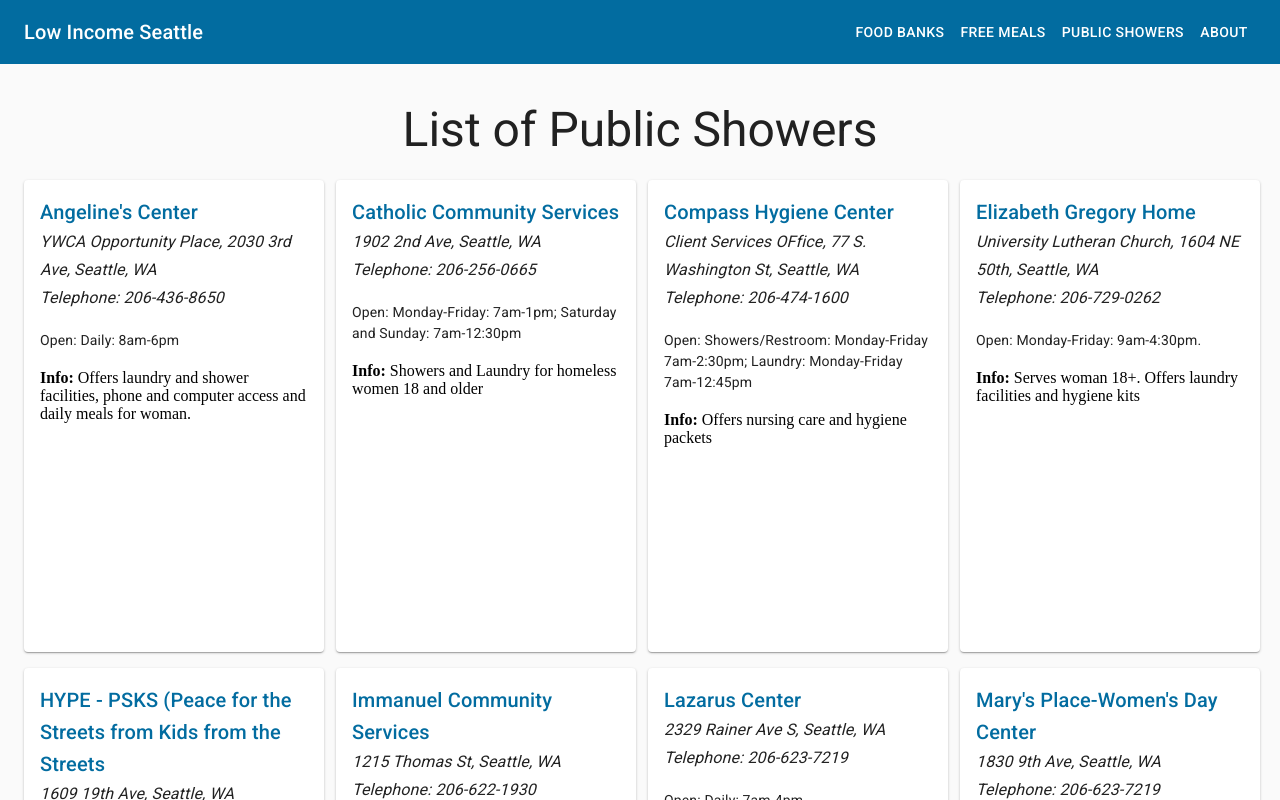
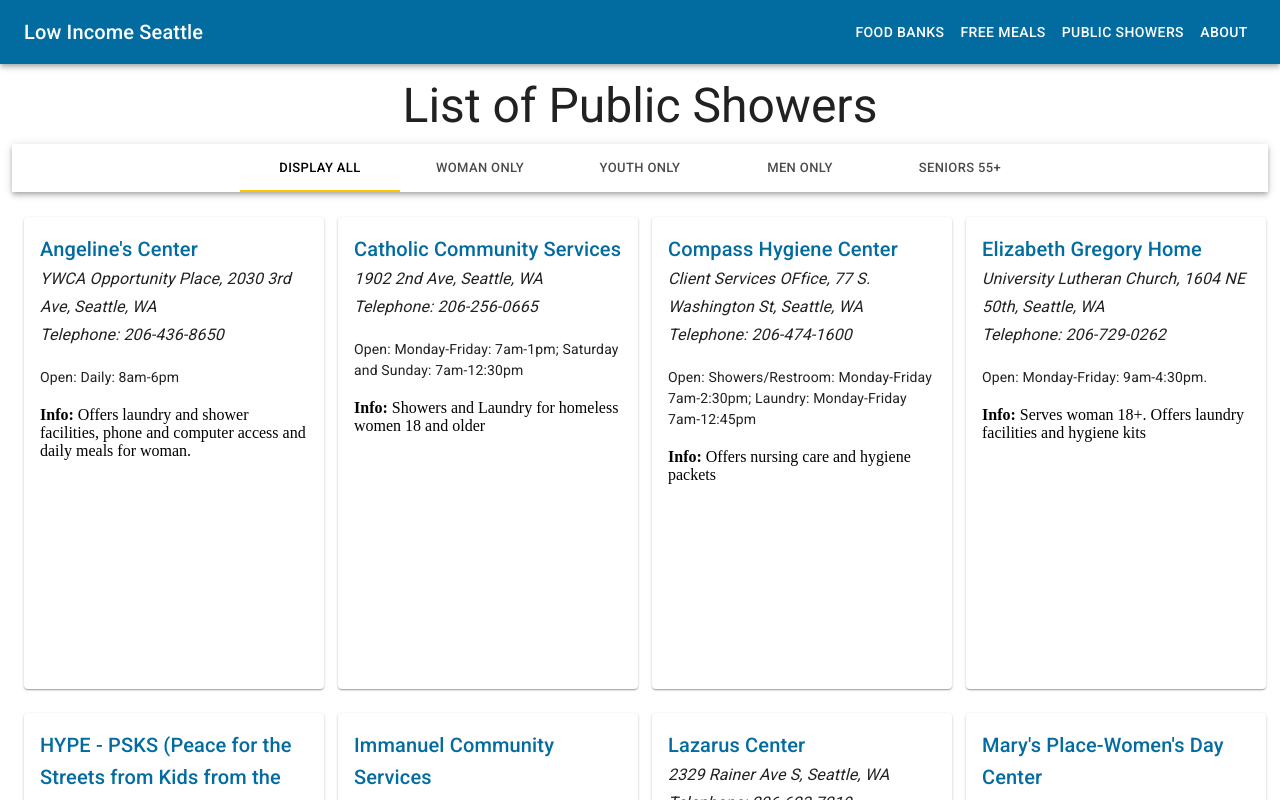
Before and after one commit to ManuelMesson/low-income-seattle, a React (Create React App) app: page /public-showers in a window 1280 px wide. Shown: the top 800 px of the page. Built offline with nearby package versions, Linux system fonts and the light colour scheme; the HTML template or start-up script is replaced by a standard one.

Commit message:
added filter to public showers

```diff
--- a/src/App.css
+++ b/src/App.css
@@ -1,8 +1,3 @@
-.App-footer {
-  background: #222;
-  height: 200px;
-  width: 100%;
-}
 
 .header-menu {
   text-align: end
@@ -22,5 +17,5 @@
 main {
   padding: 24px;
   min-height: 650px;
-  background: #FAFAFA;
+  /* background: #FAFAFA; */
 }
--- a/src/constants/PublicShowers.js
+++ b/src/constants/PublicShowers.js
@@ -5,7 +5,8 @@
         phone: '206-436-8650',
         address: 'YWCA Opportunity Place, 2030 3rd Ave, Seattle, WA',
         open: 'Daily: 8am-6pm',
-        info: 'Offers laundry and shower facilities, phone and computer access and daily meals for woman.'
+        info: 'Offers laundry and shower facilities, phone and computer access and daily meals for woman.',
+        peopleServed: 'woman'
     },
     {
         id: 2,
@@ -13,7 +14,8 @@
         phone: '206-256-0665',
         address: '1902 2nd Ave, Seattle, WA',
         open: 'Monday-Friday: 7am-1pm; Saturday and Sunday: 7am-12:30pm',
-        info: 'Showers and Laundry for homeless women 18 and older'
+        info: 'Showers and Laundry for homeless women 18 and older',
+        peopleServed: 'woman'
     },
     {
         id: 3,
@@ -21,7 +23,8 @@
         phone: '206-474-1600',
         address: 'Client Services OFfice, 77 S. Washington St, Seattle, WA',
         open: 'Showers/Restroom: Monday-Friday 7am-2:30pm; Laundry: Monday-Friday 7am-12:45pm',
-        info: 'Offers nursing care and hygiene packets'
+        info: 'Offers nursing care and hygiene packets',
+        peopleServed: 'all'
     },
     {
         id:4,
@@ -30,6 +33,7 @@
         address: 'University Lutheran Church, 1604 NE 50th, Seattle, WA',
         open: 'Monday-Friday: 9am-4:30pm.',
         info: 'Serves woman 18+. Offers laundry facilities and hygiene kits',
+        peopleServed: 'woman'
 
     },
     {
@@ -38,7 +42,8 @@
         phone: '206-726-8500',
         address: '1609 19th Ave, Seattle, WA',
         open: 'Monday-Wednesday and Friday: noon-3pm',
-        info: 'Showers, laundry, facilities, meals, clothing & other services for homeless persons ages 18-29'
+        info: 'Showers, laundry, facilities, meals, clothing & other services for homeless persons ages 18-29',
+        peopleServed: 'youth'
     },
     {
         id: 6,
@@ -46,7 +51,8 @@
         phone: '206-622-1930',
         address: '1215 Thomas St, Seattle, WA',
         open: 'Laundry Monday-Friday 8am-11:30am. Showers Monday-Friday 8am-1:30pm',
-        info: 'Offers laundry and shower facilities, also provides towels and detergent'
+        info: 'Offers laundry and shower facilities, also provides towels and detergent',
+        peopleServed: 'all'
     },
     {
         id: 7,
@@ -54,7 +60,8 @@
         phone: '206-623-7219',
         address: '2329 Rainer Ave S, Seattle, WA',
         open: 'Daily: 7am-4pm',
-        info: 'Showers and Laundry. Servers ages 50+. Photo ID required.'
+        info: 'Showers and Laundry. Servers ages 50+. Photo ID required.',
+        peopleServed: 'senior'
     },
     {
         id: 8,
@@ -62,7 +69,8 @@
         phone: '206-623-7219',
         address: '1830 9th Ave, Seattle, WA',
         open: 'Monday-Friday: 7am-3:30pm; Saturday: 9am-1pm',
-        info: 'Provides showers, restrooms, hygiene items for women and women with children'
+        info: 'Provides showers, restrooms, hygiene items for women and women with children',
+        peopleServed: 'woman'
     },
     {
         id: 9,
@@ -70,7 +78,8 @@
         phone: '206-374-0866',
         address: '2709 3rd Ave, Seattle, WA',
         open: 'Monday-Thursday: 8am-10am.',
-        info: 'Drop in services including: showers and laundry for youth 23 and younger.'
+        info: 'Drop in services including: showers and laundry for youth 23 and younger.',
+        peopleServed: 'youth'
     },
     {
         id: 10,
@@ -79,6 +88,7 @@
         address: '901 Rainier Ave. S, Seattle, WA',
         open: 'Monday-Friday: 9am-12pm',
         info: 'For homeless adults. Provides separate showers for men and woman',
+        peopleServed: 'all'
     },
     {
         id: 11,
@@ -87,6 +97,7 @@
         address: '1265 S Main St. Suite 105, Seattle, WA',
         open: 'Monday-Friday: 10am-4:30pm',
         info: 'open to all, separate area for families with children. Offers laundry and shower facilities. ID Required',
+        peopleServed: 'all'
     },
     {
         id: 12,
@@ -95,6 +106,7 @@
         address: '4540 15th Ave NE, Seattle, WA',
         open: 'Monday, Tuesday and Thursday 7:30pm-9:30pm; Friday 1pm-4pm',
         info: 'Operates a daily drop-in center for homeless youth and young adults, 13-26; offers showers, laundry, clothing, and more',
+        peopleServed: 'youth'
     },
     {
         id: 13,
@@ -102,7 +114,8 @@
         phone: '206-622-5177 ext. 5',
         address: 'Personal Care Center, 318 2nd Ave, Seattle, WA',
         open: 'Monday-Friday 2pm-4pm',
-        info: 'Showers and restrooms for men only, available first come, first served. No intoxicated clients accepted. Photo ID Required.'
+        info: 'Showers and restrooms for men only, available first come, first served. No intoxicated clients accepted. Photo ID Required.',
+        peopleServed: 'men'
     },
     {
         id: 14,
@@ -110,7 +123,8 @@
         phone: '206-258-3626',
         address: '2014 NW 57th St., Seattle, WA',
         open: 'Monday-Friday: 6:30am-2:30pm. Closed 10:30am-11:30am',
-        info: 'Serves adults, families, youth and children. Showers lock and are ADA compliant'
+        info: 'Serves adults, families, youth and children. Showers lock and are ADA compliant',
+        peopleServed: 'all'
     },
     {
         id: 15,
@@ -118,7 +132,8 @@
         phone: '206-332-0110',
         address: '1924 9th Ave, Seattle, WA',
         open: 'Monday-Friday: 5:30am-9:30pm. Closed 11:30am-2pm. On Friday hours vary. Please call for hours. September to May: Saturday and Sunday 8am-3pm. June to September: Saturday and Sunday 8am-5pm',
-        info: 'Provides restrooms, showers and laundry facilities'
+        info: 'Provides restrooms, showers and laundry facilities',
+        peopleServed: 'all'
     },
     {
         id: 16,
@@ -126,7 +141,8 @@
         phone: '206-327-0744',
         address: 'University Temple UM Church, 1415, NE 43rd St., Seattle, WA',
         open: 'Tuesday-Thursday 9am-noon and 1pm-6pm; Friday 9am-12:30pm and 1pm-5:30pm',
-        info: 'Segregated area for families. Access through alley'
+        info: 'Segregated area for families. Access through alley',
+        peopleServed: 'all'
     },
     {
         id: 17,
@@ -134,7 +150,8 @@
         phone: '206-622-5555',
         address: '1828 Yale Ave, Seattle, WA',
         open: 'Monday, Wednesday-Friday: 3:30pm-6:30pm; Saturday: 11am-1pm',
-        info: 'Food, showers, laundry facilities, clothing and crisis intervention for youth ages 13-22'
+        info: 'Food, showers, laundry facilities, clothing and crisis intervention for youth ages 13-22',
+        peopleServed: 'youth'
 
     },
     {
@@ -143,6 +160,7 @@
         phone: '206-526-2992',
         address: '4516 15th Ave NE, Seattle, WA',
         open: 'Monday-Thursday: 1pm-3:30p, or by appointment.',
-        info: 'Showers, laundry facilities and other services for homeless youth ages 13-22'
+        info: 'Showers, laundry facilities and other services for homeless youth ages 13-22',
+        peopleServed: 'youth'
     }
 ]
--- a/src/containers/FoodBank.jsx
+++ b/src/containers/FoodBank.jsx
@@ -5,16 +5,15 @@
 
 const Title = () => {
   const divStyle = {
-    marginTop: 25,
+    marginTop: 5,
     marginBottom: 25
   }
   return (
     <Grid
       container
-      direction="row"
       justify="center"
       alignItems="center"
-      spacing={16}
+      spacing={24}
     >
       <Typography variant="h3" style={divStyle}>List of Seattle Food Banks</Typography>
     </Grid>
@@ -46,7 +45,7 @@
     return (
       <div>
         <Title />
-        <Grid container spacing={16} direction="row">
+        <Grid container spacing={24}>
           {items}
         </Grid>
       </div>
--- a/src/containers/FreeMeals.jsx
+++ b/src/containers/FreeMeals.jsx
@@ -5,16 +5,15 @@
 
 const Title = () => {
   const divStyle = {
-    marginTop: 25,
+    marginTop: 5,
     marginBottom: 25
   };
   return (
     <Grid
       container
-      direction="row"
       justify="center"
       alignItems="center"
-      spacing={16}
+      spacing={24}
     >
       <Typography variant="h3" style={divStyle}>
         List of Free Meals
@@ -41,7 +40,7 @@
     return (
       <div>
         <Title />
-        <Grid container spacing={24} direction="row">
+        <Grid container spacing={24} >
           {!isLoading ? (
             data.map((item, index) => {
               const {
@@ -66,9 +65,7 @@
               );
             })
           ) : (
-            <Grid container justify="center" alignItems="center">
               <CircularProgress />
-            </Grid>
           )}
         </Grid>
       </div>
--- a/src/containers/PublicShowers.jsx
+++ b/src/containers/PublicShowers.jsx
@@ -1,21 +1,15 @@
 import React, { Component } from "react";
 import ShowerCard from "./../components/ShowerCard";
 import { PUBLIC_SHOWERS } from "./../constants/PublicShowers";
-import { Grid, Typography } from "@material-ui/core";
+import { Grid, Typography, Button, Tabs, Tab, AppBar } from "@material-ui/core";
 
 const Title = () => {
   const divStyle = {
-    marginTop: 25,
+    marginTop: 5,
     marginBottom: 25
   };
   return (
-    <Grid
-      container
-      direction="row"
-      justify="center"
-      alignItems="center"
-      spacing={16}
-    >
+    <Grid container justify="center" alignItems="center" spacing={24}>
       <Typography variant="h3" style={divStyle}>
         List of Public Showers
       </Typography>
@@ -24,8 +18,41 @@
 };
 
 class PublicShowers extends Component {
+  constructor(props) {
+    super(props);
+    this.state = {
+      value: "all",
+      data: []
+    };
+  }
+
+  componentDidMount = () => {
+    this.setState({ data: PUBLIC_SHOWERS });
+  };
+
+  filterPeopleServed = input => {
+    const result = PUBLIC_SHOWERS.filter(item => {
+      return item.peopleServed === input;
+    });
+    this.setState({ data: result });
+  };
+
+  filterByMen = () => {
+    const result = PUBLIC_SHOWERS.filter(item => {
+      return item.peopleServed === "men";
+    });
+    this.setState({ data: result });
+  };
+
+  displayAll = () => {
+    this.setState({ data: PUBLIC_SHOWERS });
+  };
+  handleChange = (event, value) => {
+    this.setState({ value });
+  };
+  s;
   render = () => {
-    const item = PUBLIC_SHOWERS.map(item => {
+    const item = this.state.data.map(item => {
       return (
         <Grid item xs={3} key={item.id}>
           <ShowerCard
@@ -39,10 +66,54 @@
         </Grid>
       );
     });
+
+    const { value } = this.state;
     return (
       <div>
         <Title />
-        <Grid container spacing={16}>
+        <Grid container spacing={24} justify="center" alignContent="center">
+
+            <AppBar
+              position="static"
+              style={{ marginBottom: 25 }}
+              color="inherit"
+
+            >
+              <Tabs
+                value={this.state.value}
+                centered
+                onChange={this.handleChange}
+
+              >
+                <Tab
+                  value="all"
+                  label="Display All"
+                  onClick={this.displayAll}
+                />
+                <Tab
+                  label="Woman Only"
+                  onClick={() => {
+                    this.filterPeopleServed("woman");
+                  }}
+                />
+                <Tab
+                  label="Youth Only"
+                  onClick={() => {
+                    this.filterPeopleServed("youth");
+                  }}
+                />
+                <Tab label="Men Only" onClick={this.filterByMen} />
+                <Tab
+                  label="Seniors 55+"
+                  onClick={() => {
+                    this.filterPeopleServed("senior");
+                  }}
+                />
+              </Tabs>
+            </AppBar>
+        </Grid>
+
+        <Grid container spacing={24}>
           {item}
         </Grid>
       </div>
```
Also changed, not shown: src/components/Footer.jsx (+8 -2 lines), src/components/navShowerMenu.jsx (added, +46 -0 lines).
